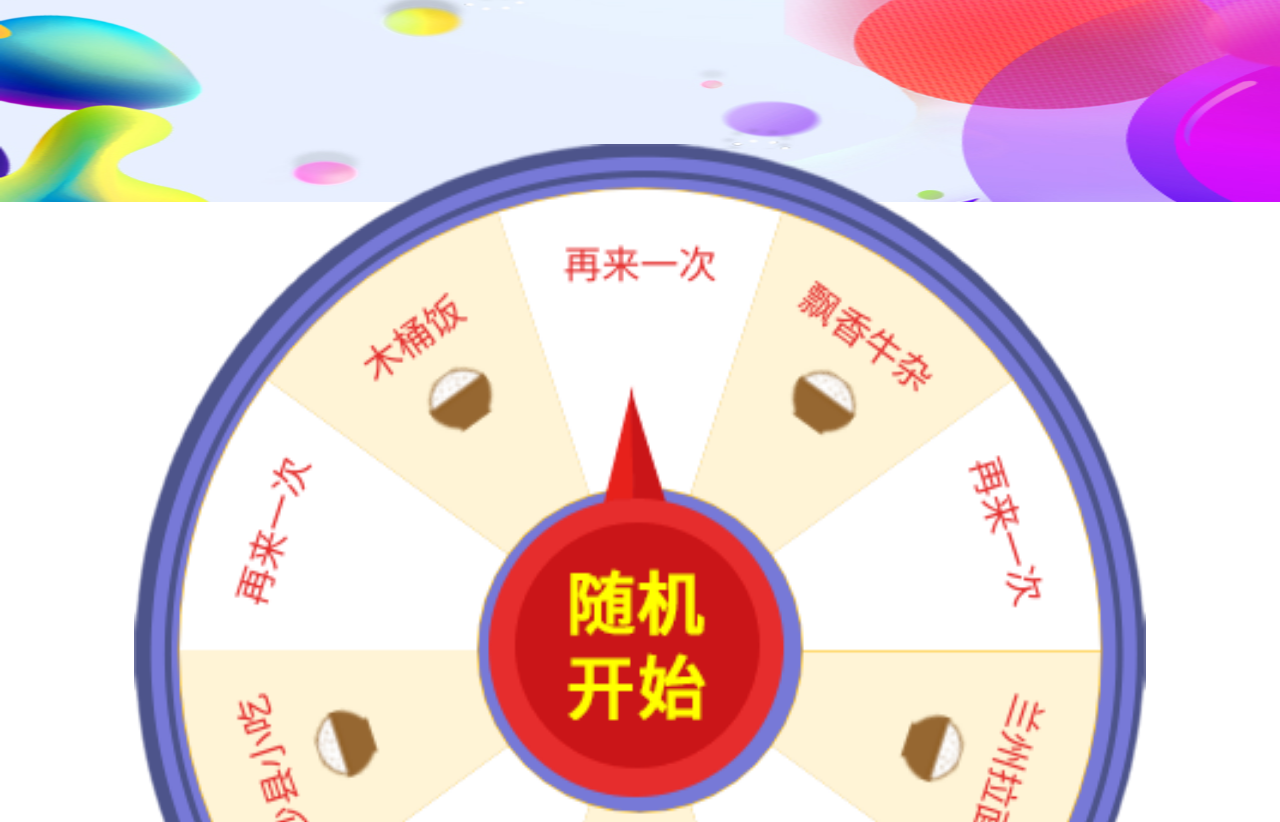
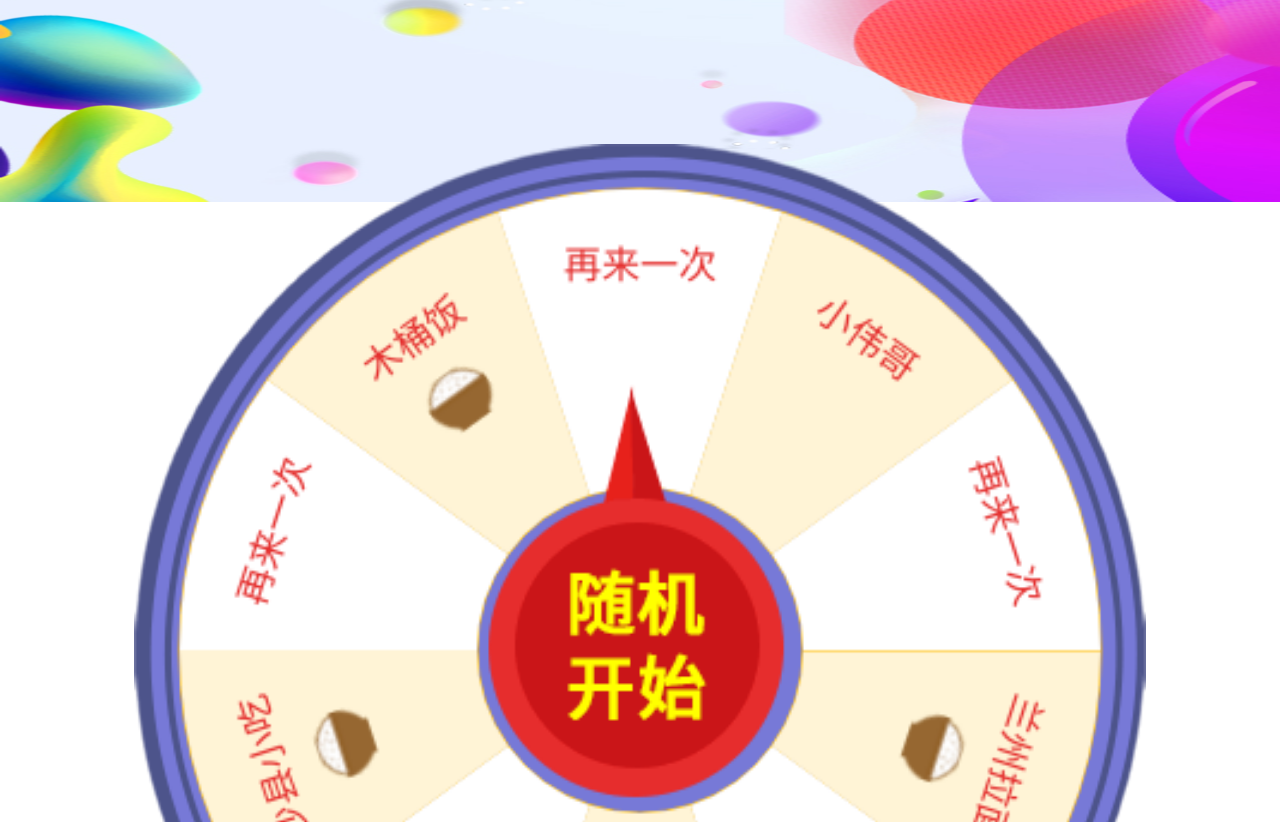
Before and after one commit to wei140914/hjwangwei.github.io, a plain HTML site: page sjcf/index.html in a window 1280 px wide. Shown: the part 598-1420 px from the top of the page. Drawn offline with Linux system fonts and the light colour scheme.

Commit message:
Add files via upload

```diff
--- a/sjcf/index.html
+++ b/sjcf/index.html
@@ -55,7 +55,7 @@ var turnplate={
 
 $(document).ready(function(){
 	//动态添加大转盘的奖品与奖品区域背景颜色
-	turnplate.restaraunts = ["兰州拉面", "小伟哥", "泡面", "再来一次", "沙县小吃", "再来一次", "木桶饭", "再来一次", "飘香牛杂", "再来一次"];
+	turnplate.restaraunts = ["兰州拉面", "再来一次", "泡面", "再来一次", "沙县小吃", "再来一次", "木桶饭", "再来一次", "小伟哥", "再来一次"];
 	turnplate.colors = ["#FFF4D6", "#FFFFFF", "#FFF4D6", "#FFFFFF","#FFF4D6", "#FFFFFF", "#FFF4D6", "#FFFFFF","#FFF4D6", "#FFFFFF"];
 	var rotateTimeOut = function (){
 		$('#wheelcanvas').rotate({
```
